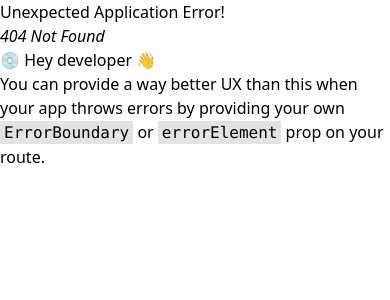
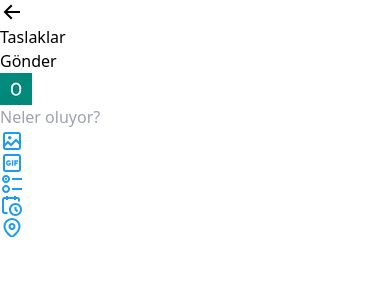
Before and after one commit to onurdzd/TwitterClone-Full-Stack, a React (Vite) app in the folder twitter-clone/: page /sendtweetmobile in a window 390 px wide. Before the commit this address had no page. Shown: the top 300 px of the page. Built offline with nearby package versions, Linux system fonts and the light colour scheme.

Commit message:
mobil send tweet fe

```diff
--- a/twitter-clone/src/App.jsx
+++ b/twitter-clone/src/App.jsx
@@ -116,7 +116,7 @@ function App() {
                 </div>
               </nav>
             </footer>
-            <div className="fixed right-10 bottom-14 bg-[#1d9bf0] cursor-pointer rounded-full w-fit p-2 mt-3 scale-110 hover:bg-blue-500 mx-auto">
+            <div onClick={() => navigate("/sendtweetmobile")} className="fixed right-10 bottom-14 bg-[#1d9bf0] cursor-pointer rounded-full w-fit p-2 mt-3 scale-110 hover:bg-blue-500 mx-auto">
               <svg width="25" height="25" fill="white">
                 <path d="M23 3c-6.62-.1-10.38 2.421-13.05 6.03C7.29 12.61 6 17.331 6 22h2c0-1.007.07-2.012.19-3H12c4.1 0 7.48-3.082 7.94-7.054C22.79 10.147 23.17 6.359 23 3zm-7 8h-1.5v2H16c.63-.016 1.2-.08 1.72-.188C16.95 15.24 14.68 17 12 17H8.55c.57-2.512 1.57-4.851 3-6.78 2.16-2.912 5.29-4.911 9.45-5.187C20.95 8.079 19.9 11 16 11zM4 9V6H1V4h3V1h2v3h3v2H6v3H4z"></path>
               </svg>
--- a/twitter-clone/src/components/MiddleBar.jsx
+++ b/twitter-clone/src/components/MiddleBar.jsx
@@ -41,7 +41,7 @@ const MiddleBar = (props) => {
   }else{
     axios
     .post(`${import.meta.env.VITE_API_MOCK_URL}tweets`, {
-      id:tweets.length+1,
+      id:tweets.length==2 ? 4 :tweets.length==1 ? 5 : tweets.length==0 ? 6 : tweets.length+1,
       userId: loginStatus.localId,
       tweetUsername: username,
       tweetText: textedTweet,
--- a/twitter-clone/src/components/Profile.jsx
+++ b/twitter-clone/src/components/Profile.jsx
@@ -71,9 +71,12 @@ export const Profile = () => {
             </header>
             <main className="flex justify-end ">
               <div className="max-[600px]:w-full lg:w-[45%] max-[1025px]:w-[85%]">
-                <div className="px-4 py-4 items-center cursor-pointer">
+                <div className="sm:px-4 sm:py-4 py-1 items-center cursor-pointer">
                   <div className="flex mb-2">
-                  <div className="hover:bg-slate-100 rounded-full p-1 " onClick={()=>navigate("/")}>
+                    <div
+                      className="hover:bg-slate-100 rounded-full p-1 "
+                      onClick={() => navigate("/")}
+                    >
                       <svg width="20" height="25">
                         <path d="M7.414 13l5.043 5.04-1.414 1.42L3.586 12l7.457-7.46 1.414 1.42L7.414 11H21v2H7.414z"></path>
                       </svg>
@@ -90,11 +93,15 @@ export const Profile = () => {
                       <div className="font-light text-sm">180 gönderi</div>
                     </div>
                   </div>
-                  <div className="w-full px-2" >
+                  <div className="w-full sm:px-2">
                     <div className="min-h-[100px] sm:min-h-[150px] lg:min-h-[200px] bg-slate-400 "></div>
-                    <div className="flex items-center justify-between mx-5" >
-                      <div className="rounded-full w-[110px]" >
-                        <img src={owebp} className="rounded-full w-full" style={{marginTop:-50}} />
+                    <div className="flex items-center justify-between mx-5">
+                      <div className="rounded-full w-[110px]">
+                        <img
+                          src={owebp}
+                          className="rounded-full w-full"
+                          style={{ marginTop: -50 }}
+                        />
                       </div>
                       <button className="p-1 sm:p-2 rounded-full bg-slate-500 hover:bg-slate-200 hover:text-black text-white font-bold">
                         Profili düzenle
@@ -102,7 +109,7 @@ export const Profile = () => {
                     </div>
                   </div>
                 </div>
-                <div className="px-4 py-4">
+                <div className="sm:px-4 sm:py-4 p-2">
                   <div className="font-bold flex text-base items-center">
                     {user.name}
                     <span className="scale-90">
@@ -127,13 +134,13 @@ export const Profile = () => {
                     </div>
                   </div>
                 </div>
-                <div className="flex">
+                <div className="flex overflow-x-auto min-w-[400px] pt-3">
                   <div
                     onClick={() => setBordered(0)}
-                    className="cursor-pointer w-full flex justify-center font-medium text-slate-400"
+                    className="cursor-pointer w-full flex justify-center sm:text-l text-sm text-slate-400"
                   >
                     <div
-                      className={`max-[600px]:pb-3 pb-2  ${
+                      className={`max-[600px]:pb-3 sm:pb-2  ${
                         bordered == 0 &&
                         "border-b-[5px] border-b-blue-500 font-bold text-black"
                       }  max-w-fit`}
@@ -143,10 +150,10 @@ export const Profile = () => {
                   </div>
                   <div
                     onClick={() => setBordered(1)}
-                    className="cursor-pointer w-full flex justify-center font-medium text-slate-400"
+                    className="cursor-pointer w-full flex justify-center sm:text-medium text-sm text-slate-400"
                   >
                     <div
-                      className={`pb-2  ${
+                      className={`sm:pb-2  ${
                         bordered == 1 &&
                         "max-[600px]:pb-3 border-b-[5px] border-b-blue-500 font-bold text-black"
                       }  max-w-fit`}
@@ -156,10 +163,10 @@ export const Profile = () => {
                   </div>
                   <div
                     onClick={() => setBordered(2)}
-                    className="cursor-pointer w-full flex justify-center font-medium text-slate-400"
+                    className="cursor-pointer w-full flex justify-center sm:text-medium text-sm text-slate-400"
                   >
                     <div
-                      className={`pb-2  ${
+                      className={`sm:pb-2  ${
                         bordered == 2 &&
                         "max-[600px]:pb-3 border-b-[5px] border-b-blue-500 font-bold text-black"
                       }  max-w-fit`}
@@ -169,10 +176,10 @@ export const Profile = () => {
                   </div>
                   <div
                     onClick={() => setBordered(3)}
-                    className="cursor-pointer w-full flex justify-center font-medium text-slate-400"
+                    className="cursor-pointer w-full flex justify-center sm:text-medium text-sm text-slate-400"
                   >
                     <div
-                      className={`pb-2  ${
+                      className={`sm:pb-2  ${
                         bordered == 3 &&
                         "max-[600px]:pb-3 border-b-[5px] border-b-blue-500 font-bold text-black"
                       }  max-w-fit`}
@@ -182,10 +189,10 @@ export const Profile = () => {
                   </div>
                   <div
                     onClick={() => setBordered(4)}
-                    className="cursor-pointer w-full flex justify-center font-medium text-slate-400"
+                    className="cursor-pointer w-full flex justify-center sm:text-medium text-sm text-slate-400"
                   >
                     <div
-                      className={`pb-2  ${
+                      className={`sm:pb-2  ${
                         bordered == 4 &&
                         "max-[600px]:pb-3 border-b-[5px] border-b-blue-500 font-bold text-black"
                       }  max-w-fit`}
@@ -242,7 +249,10 @@ export const Profile = () => {
                 </div>
               </nav>
             </footer>
-            <div className="fixed right-10 bottom-14 bg-[#1d9bf0] cursor-pointer rounded-full w-fit p-2 mt-3 scale-110 hover:bg-blue-500 mx-auto">
+            <div
+              onClick={() => navigate("/sendtweetmobile")}
+              className="fixed right-10 bottom-14 bg-[#1d9bf0] cursor-pointer rounded-full w-fit p-2 mt-3 scale-110 hover:bg-blue-500 mx-auto"
+            >
               <svg width="25" height="25" fill="white">
                 <path d="M23 3c-6.62-.1-10.38 2.421-13.05 6.03C7.29 12.61 6 17.331 6 22h2c0-1.007.07-2.012.19-3H12c4.1 0 7.48-3.082 7.94-7.054C22.79 10.147 23.17 6.359 23 3zm-7 8h-1.5v2H16c.63-.016 1.2-.08 1.72-.188C16.95 15.24 14.68 17 12 17H8.55c.57-2.512 1.57-4.851 3-6.78 2.16-2.912 5.29-4.911 9.45-5.187C20.95 8.079 19.9 11 16 11zM4 9V6H1V4h3V1h2v3h3v2H6v3H4z"></path>
               </svg>
--- /dev/null
+++ b/twitter-clone/src/components/altComponents/SendTweetMobile.jsx
@@ -0,0 +1,79 @@
+import { useNavigate } from "react-router-dom";
+import owebp from "./../../assets/O.webp";
+
+const SendTweetMobile = () => {
+  const navigate = useNavigate();
+
+  return (
+    <>
+      <main className="pt-1">
+        <div className="flex justify-between">
+          <div
+            onClick={() => navigate("/")}
+            className="cursor-pointer hover:bg-slate-50 max-w-fit rounded p-1"
+          >
+            <svg width="20" height="25">
+              <path d="M7.414 13l5.043 5.04-1.414 1.42L3.586 12l7.457-7.46 1.414 1.42L7.414 11H21v2H7.414z"></path>
+            </svg>
+          </div>
+          <div className="flex text-center justify-center">
+            <div className="pr-2 text-sm">
+              <button className="text-[#1d9bf0] rounded-full px-4 py-2 lg:min-w-[50px] font-semibold disabled:bg-blue-300">
+                Taslaklar
+              </button>
+            </div>
+            <div className="pr-2 text-sm">
+              <button className="bg-[#1d9bf0] rounded-full px-3 py-2 lg:min-w-[50px] text-white font-semibold disabled:bg-blue-300">
+                Gönder
+              </button>
+            </div>
+          </div>
+        </div>
+        <section className="pt-4">
+          <div className="flex items-center">
+            <div className="pl-2 py-5 ">
+              <img className="rounded-full" src={owebp}></img>
+            </div>
+            <input
+              placeholder="Neler oluyor?"
+              className={`h-[100px] pl-2 py-5 text-xl ease-in-out duration-300 font-light w-full focus:outline-none`}
+            ></input>
+          </div>
+          <div className="w-full border-t-2 border-slate-100 mt-10">
+            <div className="flex items-center justify-between py-2">
+              <div className="flex gap-1">
+                <div className="scale-90 hover:bg-blue-100 cursor-pointer rounded-full p-[7px]">
+                  <svg width="22" height="21.7" fill="#1d9bf0">
+                    <path d="M3 5.5C3 4.119 4.119 3 5.5 3h13C19.881 3 21 4.119 21 5.5v13c0 1.381-1.119 2.5-2.5 2.5h-13C4.119 21 3 19.881 3 18.5v-13zM5.5 5c-.276 0-.5.224-.5.5v9.086l3-3 3 3 5-5 3 3V5.5c0-.276-.224-.5-.5-.5h-13zM19 15.414l-3-3-5 5-3-3-3 3V18.5c0 .276.224.5.5.5h13c.276 0 .5-.224.5-.5v-3.086zM9.75 7C8.784 7 8 7.784 8 8.75s.784 1.75 1.75 1.75 1.75-.784 1.75-1.75S10.716 7 9.75 7z"></path>
+                  </svg>
+                </div>
+                <div className="scale-90 hover:bg-blue-100 cursor-pointer rounded-full p-[7px]">
+                  <svg width="22" height="21.7" fill="#1d9bf0">
+                    <path d="M3 5.5C3 4.119 4.12 3 5.5 3h13C19.88 3 21 4.119 21 5.5v13c0 1.381-1.12 2.5-2.5 2.5h-13C4.12 21 3 19.881 3 18.5v-13zM5.5 5c-.28 0-.5.224-.5.5v13c0 .276.22.5.5.5h13c.28 0 .5-.224.5-.5v-13c0-.276-.22-.5-.5-.5h-13zM18 10.711V9.25h-3.74v5.5h1.44v-1.719h1.7V11.57h-1.7v-.859H18zM11.79 9.25h1.44v5.5h-1.44v-5.5zm-3.07 1.375c.34 0 .77.172 1.02.43l1.03-.86c-.51-.601-1.28-.945-2.05-.945C7.19 9.25 6 10.453 6 12s1.19 2.75 2.72 2.75c.85 0 1.54-.344 2.05-.945v-2.149H8.38v1.032H9.4v.515c-.17.086-.42.172-.68.172-.76 0-1.36-.602-1.36-1.375 0-.688.6-1.375 1.36-1.375z"></path>
+                  </svg>
+                </div>
+                <div className="scale-90 hover:bg-blue-100 cursor-pointer rounded-full p-[7px]">
+                  <svg width="22" height="21.7" fill="#1d9bf0">
+                    <path d="M6 5c-1.1 0-2 .895-2 2s.9 2 2 2 2-.895 2-2-.9-2-2-2zM2 7c0-2.209 1.79-4 4-4s4 1.791 4 4-1.79 4-4 4-4-1.791-4-4zm20 1H12V6h10v2zM6 15c-1.1 0-2 .895-2 2s.9 2 2 2 2-.895 2-2-.9-2-2-2zm-4 2c0-2.209 1.79-4 4-4s4 1.791 4 4-1.79 4-4 4-4-1.791-4-4zm20 1H12v-2h10v2zM7 7c0 .552-.45 1-1 1s-1-.448-1-1 .45-1 1-1 1 .448 1 1z"></path>
+                  </svg>
+                </div>
+                <div className="scale-90 hover:bg-blue-100 cursor-pointer rounded-full p-[7px]">
+                  <svg width="22" height="21.7" fill="#1d9bf0">
+                    <path d="M6 3V2h2v1h6V2h2v1h1.5C18.88 3 20 4.119 20 5.5v2h-2v-2c0-.276-.22-.5-.5-.5H16v1h-2V5H8v1H6V5H4.5c-.28 0-.5.224-.5.5v12c0 .276.22.5.5.5h3v2h-3C3.12 20 2 18.881 2 17.5v-12C2 4.119 3.12 3 4.5 3H6zm9.5 8c-2.49 0-4.5 2.015-4.5 4.5s2.01 4.5 4.5 4.5 4.5-2.015 4.5-4.5-2.01-4.5-4.5-4.5zM9 15.5C9 11.91 11.91 9 15.5 9s6.5 2.91 6.5 6.5-2.91 6.5-6.5 6.5S9 19.09 9 15.5zm5.5-2.5h2v2.086l1.71 1.707-1.42 1.414-2.29-2.293V13z"></path>
+                  </svg>
+                </div>
+                <div className="scale-90 hover:bg-blue-100 cursor-pointer rounded-full p-[7px]">
+                  <svg width="22" height="21.7" fill="#1d9bf0">
+                    <path d="M12 7c-1.93 0-3.5 1.57-3.5 3.5S10.07 14 12 14s3.5-1.57 3.5-3.5S13.93 7 12 7zm0 5c-.827 0-1.5-.673-1.5-1.5S11.173 9 12 9s1.5.673 1.5 1.5S12.827 12 12 12zm0-10c-4.687 0-8.5 3.813-8.5 8.5 0 5.967 7.621 11.116 7.945 11.332l.555.37.555-.37c.324-.216 7.945-5.365 7.945-11.332C20.5 5.813 16.687 2 12 2zm0 17.77c-1.665-1.241-6.5-5.196-6.5-9.27C5.5 6.916 8.416 4 12 4s6.5 2.916 6.5 6.5c0 4.073-4.835 8.028-6.5 9.27z"></path>
+                  </svg>
+                </div>
+              </div>
+            </div>
+          </div>
+        </section>
+      </main>
+    </>
+  );
+};
+
+export default SendTweetMobile;
--- a/twitter-clone/src/main.jsx
+++ b/twitter-clone/src/main.jsx
@@ -9,6 +9,7 @@ import { ToastContainer } from "react-toastify";
 import "react-toastify/dist/ReactToastify.css";
 import { RegisterPage } from "./components/RegisterPage.jsx";
 import { Profile } from "./components/Profile.jsx";
+import SendTweetMobile from "./components/altComponents/SendTweetMobile.jsx";
 
 const router = createBrowserRouter([
   {
@@ -41,6 +42,14 @@ const router = createBrowserRouter([
       </>
     ),
   },
+  {
+    path: "/sendtweetmobile",
+    element: (
+      <>
+        <SendTweetMobile/>
+      </>
+    ),
+  },
 ]);
 
 ReactDOM.createRoot(document.getElementById("root")).render(
```
Lines whose indentation alone changed are shown as unchanged.
